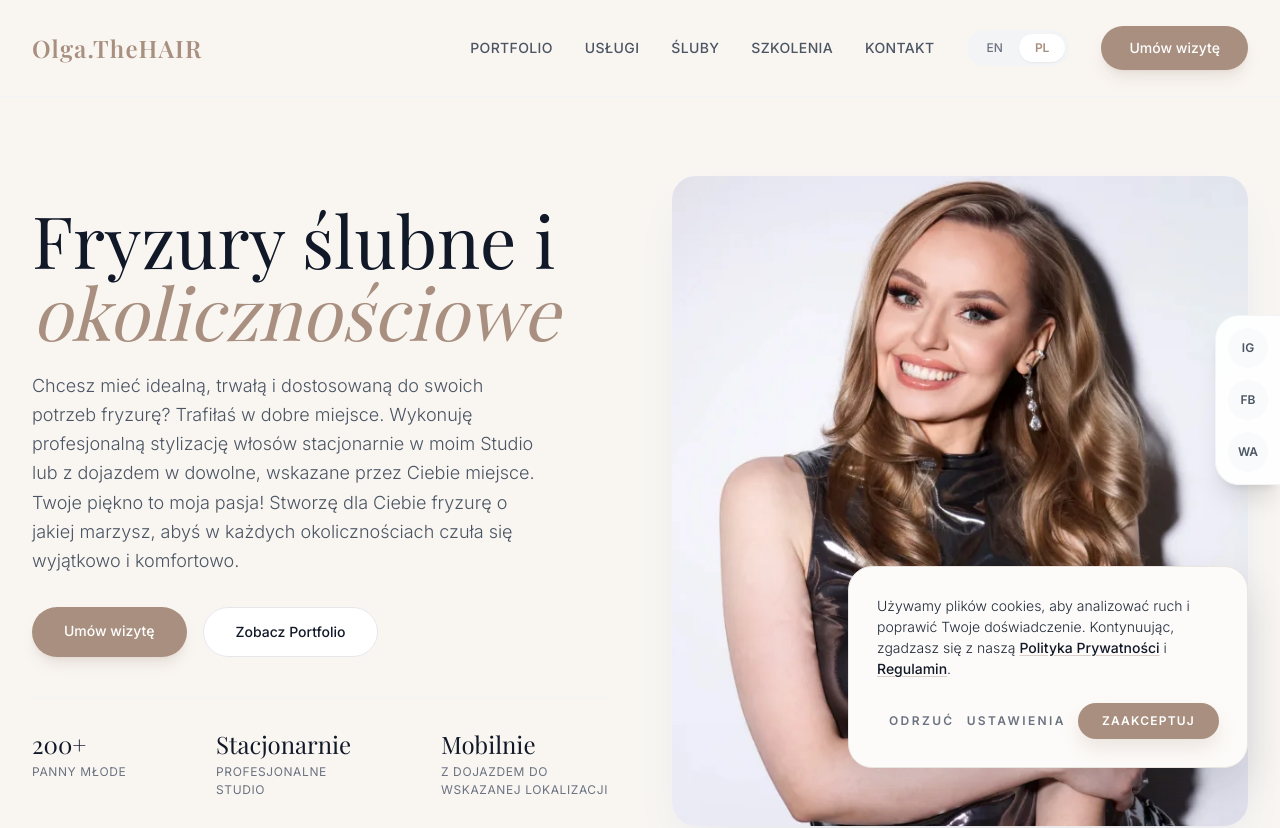
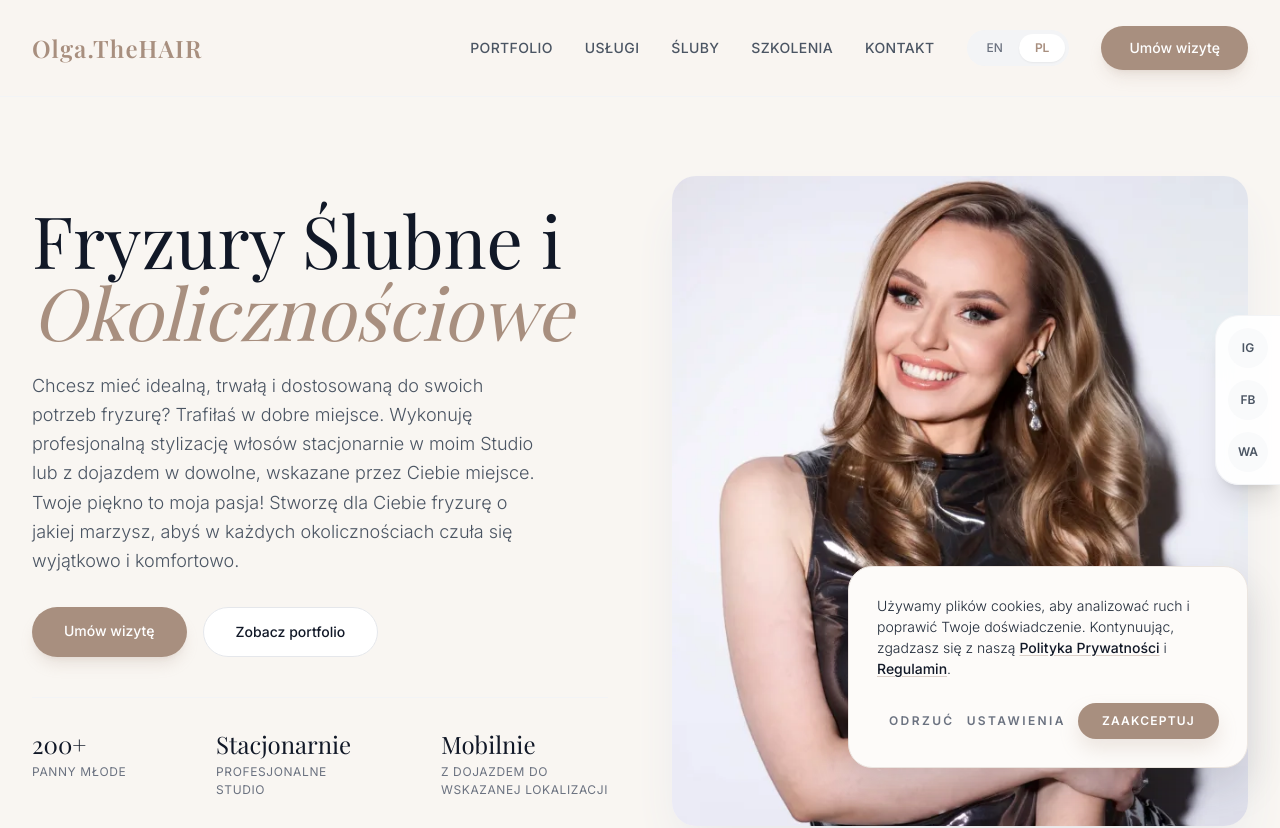
Before and after one commit to kaneepston/olgathehair, a website: page pl/index.html in a window 1280 px wide. Shown: the top 828 px of the page. Drawn offline with nearby package versions, Linux system fonts and the light colour scheme; files that its build step writes are made by us from their sources; a web font is replaced by a local one.

Commit message:
PL: Zobacz portfolio (lowercase); Fryzury Ślubne i Okolicznościowe (main words capitalized)

```diff
--- a/pl/index.html
+++ b/pl/index.html
@@ -302,8 +302,8 @@
             <div class="grid grid-cols-1 lg:grid-cols-2 gap-16 items-center">
                 <div class="fade-in-up z-10 order-1 lg:order-1">
                     <h1 class="font-display text-5xl md:text-6xl lg:text-7xl font-medium leading-[1.1] text-gray-900 dark:text-white mb-6">
-                        <span data-i18n="headerTitle">Fryzury ślubne i</span><br/>
-                        <span class="text-primary italic" data-i18n="headerSubtitle">okolicznościowe</span>
+                        <span data-i18n="headerTitle">Fryzury Ślubne i</span><br/>
+                        <span class="text-primary italic" data-i18n="headerSubtitle">Okolicznościowe</span>
                     </h1>
                     <p class="text-lg text-gray-600 dark:text-gray-400 mb-8 max-w-lg leading-relaxed font-light" data-i18n="headerDescription">
                         Chcesz mieć idealną, trwałą i dostosowaną do swoich potrzeb fryzurę? Trafiłaś w dobre miejsce.
@@ -315,7 +315,7 @@
                             Umów wizytę
                         </a>
                         <a id="view-all-portfolio-hero" class="bg-white dark:bg-surface-dark border border-gray-200 dark:border-gray-700 hover:border-primary text-gray-900 dark:text-white px-8 py-3.5 rounded-full text-sm font-medium transition-colors hover:bg-gray-50 dark:hover:bg-gray-800" href="#" data-i18n="headerViewPortfolio">
-                            Zobacz Portfolio
+                            Zobacz portfolio
                         </a>
                     </div>
                     <div class="max-w-5xl mx-auto benefits-container border-t border-gray-100 dark:border-gray-800 pt-8">
--- a/translations.js
+++ b/translations.js
@@ -227,11 +227,11 @@ const translations = {
 
         // Header
         headerLocation: "",
-        headerTitle: "Fryzury ślubne i",
-        headerSubtitle: "okolicznościowe",
+        headerTitle: "Fryzury Ślubne i",
+        headerSubtitle: "Okolicznościowe",
         headerDescription: "Chcesz mieć idealną, trwałą i dostosowaną do swoich potrzeb fryzurę? Trafiłaś w dobre miejsce. Wykonuję profesjonalną stylizację włosów stacjonarnie w moim Studio lub z dojazdem w dowolne, wskazane przez Ciebie miejsce. Twoje piękno to moja pasja! Stworzę dla Ciebie fryzurę o jakiej marzysz, abyś w każdych okolicznościach czuła się wyjątkowo i komfortowo.",
         headerBookButton: "Umów wizytę",
-        headerViewPortfolio: "Zobacz Portfolio",
+        headerViewPortfolio: "Zobacz portfolio",
         headerBridesStyled: "Panny Młode",
         headerStudioLocationTitle: "Stacjonarnie",
         headerStudioLocation: "profesjonalne\nstudio",
```
Also changed, not shown: translations.min.js.
